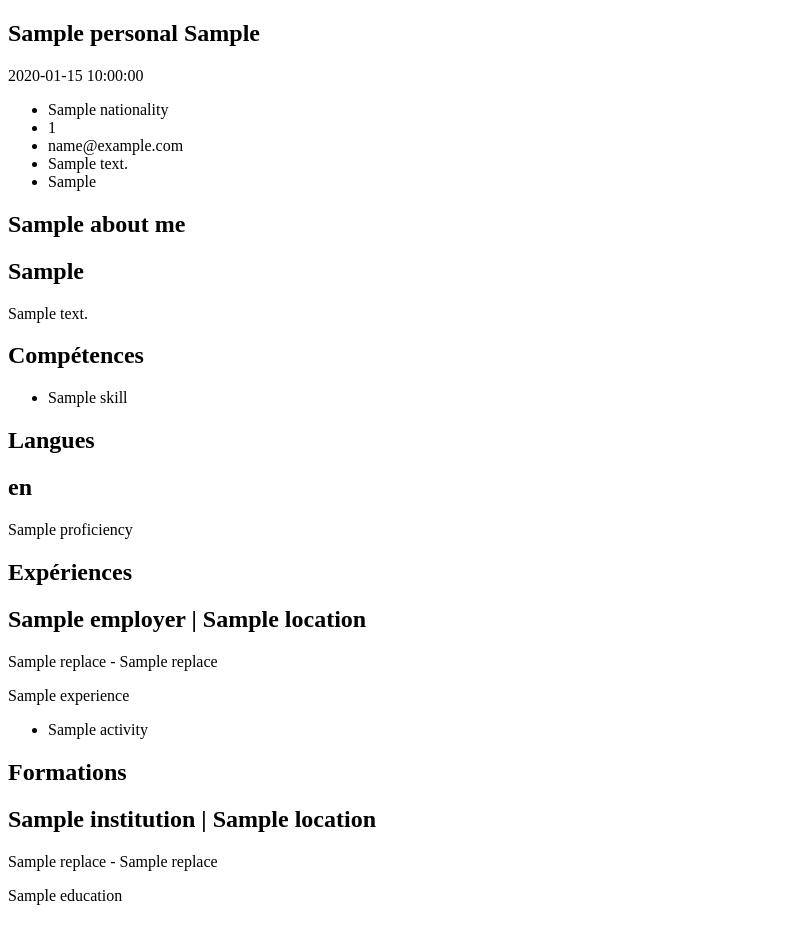
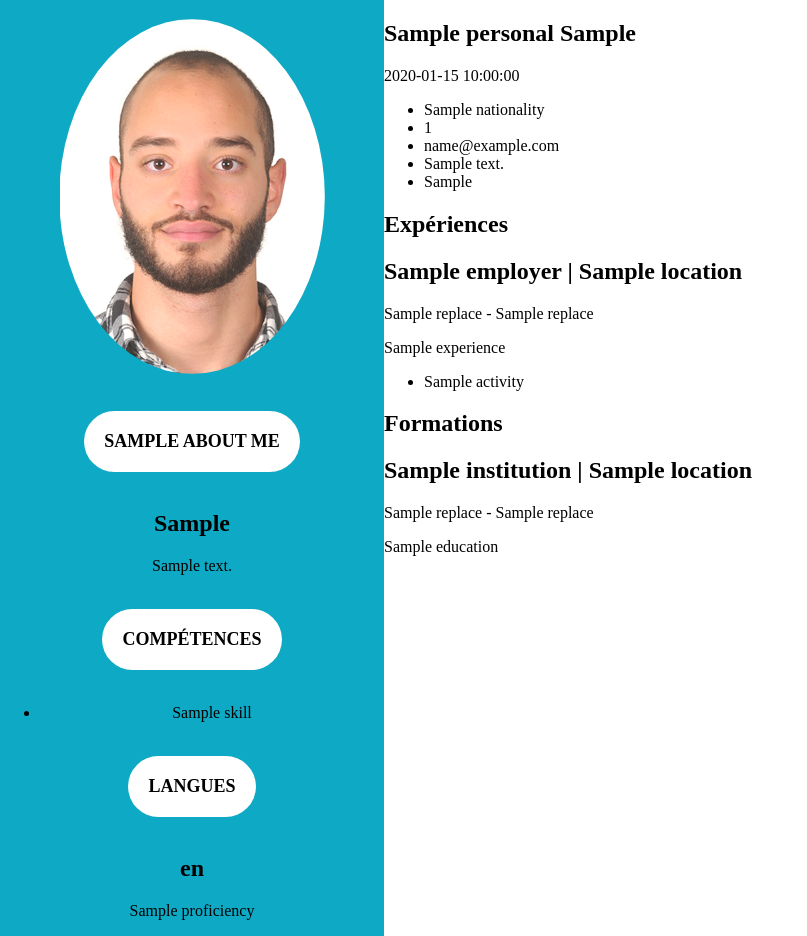
Before and after one commit to iliasmj/cv_generator, a Flask app: template templates/view_cv.html in a window 1280 px wide. Shown: the whole page, without its empty margins (0-807 px from the left). Before the commit the page ends 905 px from the top, so only its background shows below. Run offline with Flask 3, Linux system fonts and the light colour scheme; the template is opened without the code that fills it: most values are stand-ins (such as "Sample title", 1, 10 or a date in 2020).

Commit message:
starting styling view_cv

```diff
--- a/static/css/view.css
+++ b/static/css/view.css
@@ -0,0 +1,42 @@
+body {
+    margin: 0;
+    padding: 0%;
+}
+
+.cv_container {
+    display: grid; /* activate CSS Grid Layout mode */
+    grid-template-columns: 30% 70%; /* create 2 columns by specifying the proportions*/
+    min-height: 100vh; /* constrain the minimum height of cv_container to 100% of display window */
+}
+
+.left_column {
+    background-color: #0ea9c4;
+    text-align: center;
+}
+
+.photo_container {
+    display: flex;
+    justify-content: center;
+}
+
+.photo {
+    width: 265px;
+    height: 355px;
+    border-radius: 50%;
+    object-fit: cover;
+    padding: 5%;
+}
+
+.left_column h1 {
+    font-size: 18px;
+    background-color: white;
+    border-radius: 50px;
+    display: inline-block;
+    padding: 20px 20px;
+}
+
+/*
+.right_column {
+
+}
+*/
--- a/templates/view_cv.html
+++ b/templates/view_cv.html
@@ -6,6 +6,35 @@
     <title>myCV</title>
 </head>
 <body>
+    <div class="cv_container">
+        <aside class="left_column">
+            <section id="about_me">
+                <div class="photo_container">
+                    <img class="photo" src="/static/img/photo.jpg"></img>
+                </div>
+                <div class="bio_container">
+                    <h1>{{ cv.about_me["job_title"]|upper }}</h1>
+                    <h2>{{ cv.about_me["years_experience"] }}</h2>
+                    <p>{{ cv.about_me["bio"] }}</p>
+                </div>
+                <div class="skills_container">
+                    <h1>COMPÉTENCES</h1>
+                    <ul>
+                        {% for skill in cv.about_me["skills"] %}
+                            <li>{{ skill }}</li>
+                        {% endfor %}
+                    </ul>
+                </div>
+                <div class="languages_container">
+                    <h1>LANGUES</h1>
+                    {% for language in cv.about_me["languages"] %}
+                        <h2>{{ language.language }}</h2>
+                        <p>{{ language.proficiency }}</p>
+                    {% endfor %}
+                </div>
+            </section>
+        </aside>
+        <main class="right_column">
             <section id="personal_data">
                 <h1>{{ cv.personal_data["name"] }} {{ cv.personal_data["first_name"] }}</h1>
                 <p>{{ cv.personal_data["birth_date"] }}</p>
@@ -17,25 +46,10 @@
                     <li>{{ cv.personal_data["driver_license"] }}</li>
                 </ul>
             </section>
-    <section id="about_me">
-        <h1>{{ cv.about_me["job_title"] }}</h1>
-        <h2>{{ cv.about_me["years_experience"] }}</h2>
-        <p>{{ cv.about_me["bio"] }}</p>
-        <h1>Compétences</h1>
-        <ul>
-            {% for skill in cv.about_me["skills"] %}
-                <li>{{ skill }}</li>
-            {% endfor %}
-        </ul>
-        <h1>Langues</h1>
-        {% for language in cv.about_me["languages"] %}
-            <h2>{{ language.language }}</h2>
-            <p>{{ language.proficiency }}</p>
-        {% endfor %}
-    </section>
             <section id="experiences">
                 <h1>Expériences</h1>
                 {% for experience in cv.experiences %}
+                    <div class="experience_container">
                         <h2>{{ experience.employer }} | {{ experience.location }}</h2>
                         <p>{{ experience.duration_from.replace("-", "/") }} - {{ experience.duration_to.replace("-", "/") }}</p>
                         <p>{{ experience.job_title }}</p>
@@ -44,15 +58,20 @@
                             <li>{{ activity }}</li>
                         {% endfor %}
                         </ul>
+                    </div>
                 {% endfor %}
             </section>
             <section id="educations">
                 <h1>Formations</h1>
                 {% for education in cv.educations %}
+                    <div class="education_container">
                         <h2>{{ education.institution }} | {{ education.location }}</h2>
                         <p>{{ education.duration_from.replace("-", "/") }} - {{ education.duration_to.replace("-", "/") }}</p>
                         <p>{{ education.program_title }}</p>
+                    </div>
                 {% endfor %}
             </section>
+        </main>
+    </div>
 </body>
 </html>
```
Also changed, not shown: static/img/photo.jpg (added), 2 other files. Lines whose indentation alone changed are shown as unchanged.
